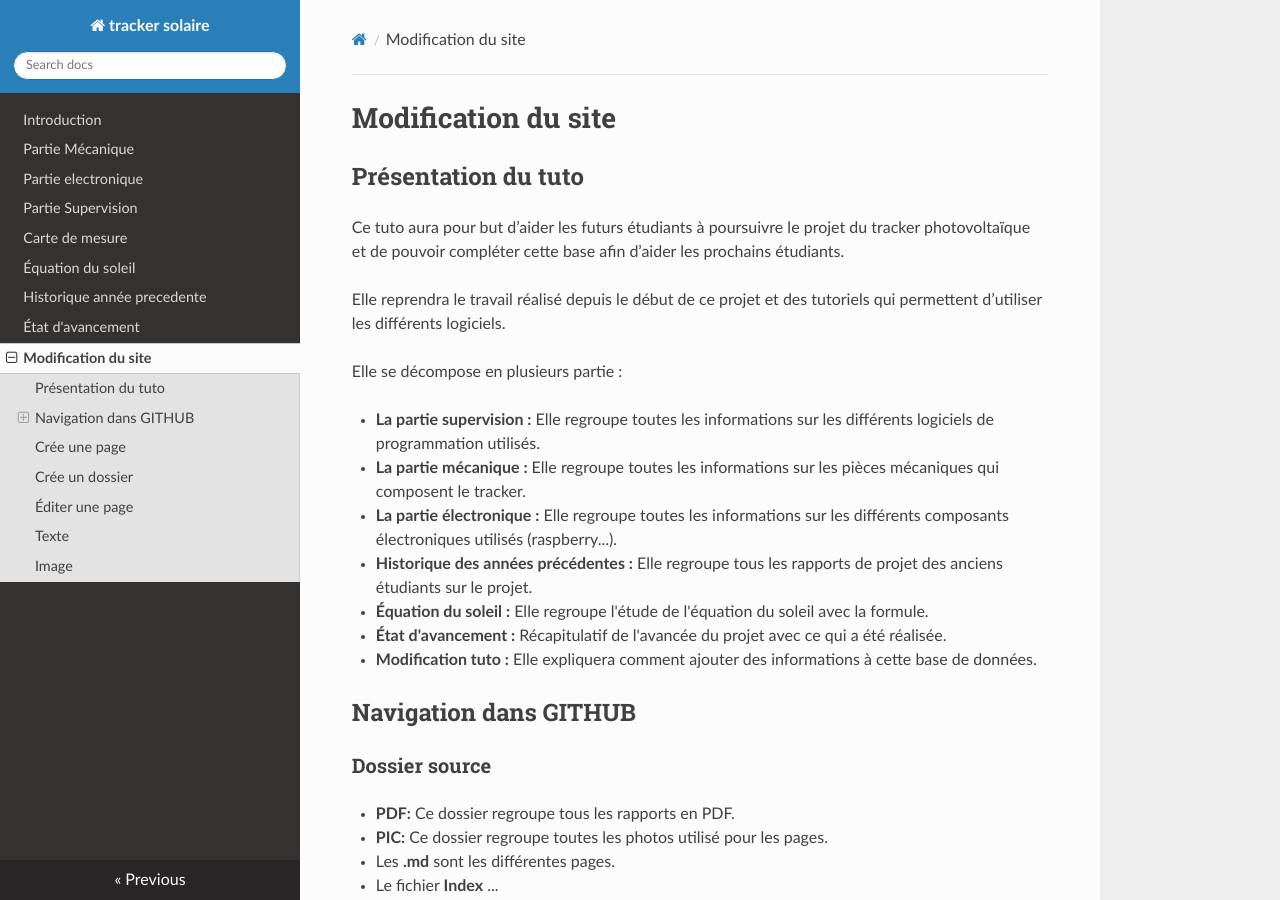
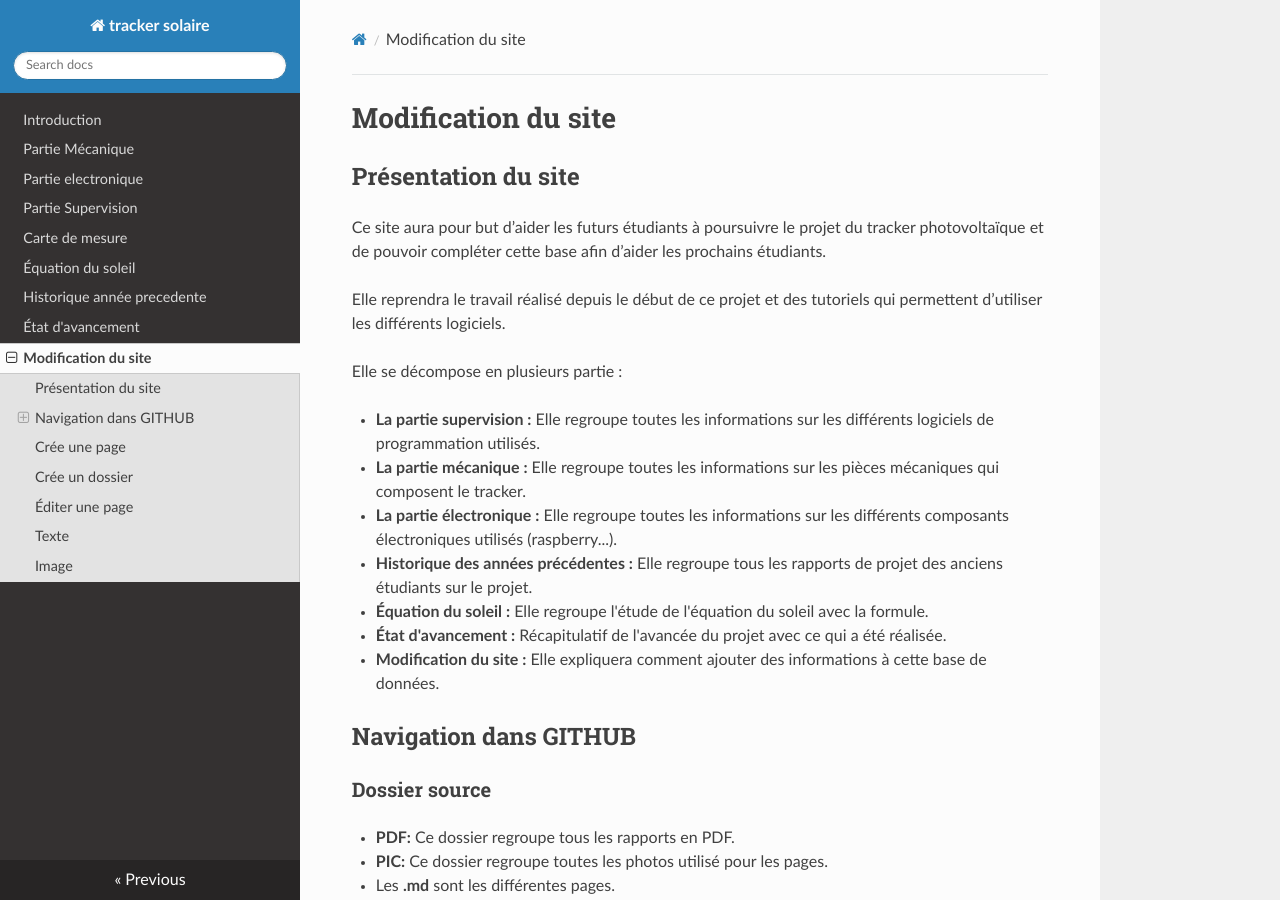
Before and after one commit to pt-tracker-gim/trackeurSolaire, an MkDocs documentation site: the page built from docs/Modification_tuto.md, in a window 1280 px wide and 900 px high. Built offline with MkDocs 1.6.1, drawn with Linux system fonts in a browser that asks for light colours; nearby versions of some CDN libraries; old or Windows-style settings are respelled for this version of MkDocs.

Commit message:
Update Modification_tuto.md

```diff
--- a/docs/Modification_tuto.md
+++ b/docs/Modification_tuto.md
@@ -2,10 +2,10 @@
 
 
 
-## Présentation du tuto
+## Présentation du site
 
 
-Ce tuto aura pour but d’aider les futurs étudiants à poursuivre le projet du tracker photovoltaïque et de pouvoir compléter cette base afin d’aider les prochains étudiants.
+Ce site aura pour but d’aider les futurs étudiants à poursuivre le projet du tracker photovoltaïque et de pouvoir compléter cette base afin d’aider les prochains étudiants.
 
 Elle reprendra le travail réalisé depuis le début de ce projet et des tutoriels qui permettent d’utiliser les différents logiciels.
 
@@ -17,7 +17,7 @@ Elle se décompose en plusieurs partie :
 * **Historique des années précédentes :** Elle regroupe tous les rapports de projet des anciens étudiants sur le projet.
 * **Équation du soleil :** Elle regroupe l'étude de l'équation du soleil avec la formule.
 * **État d'avancement :** Récapitulatif de l'avancée du projet avec ce qui a été réalisée.
-* **Modification tuto :** Elle expliquera comment ajouter des informations à cette base de données.
+* **Modification du site :** Elle expliquera comment ajouter des informations à cette base de données.
 
 
 
```
